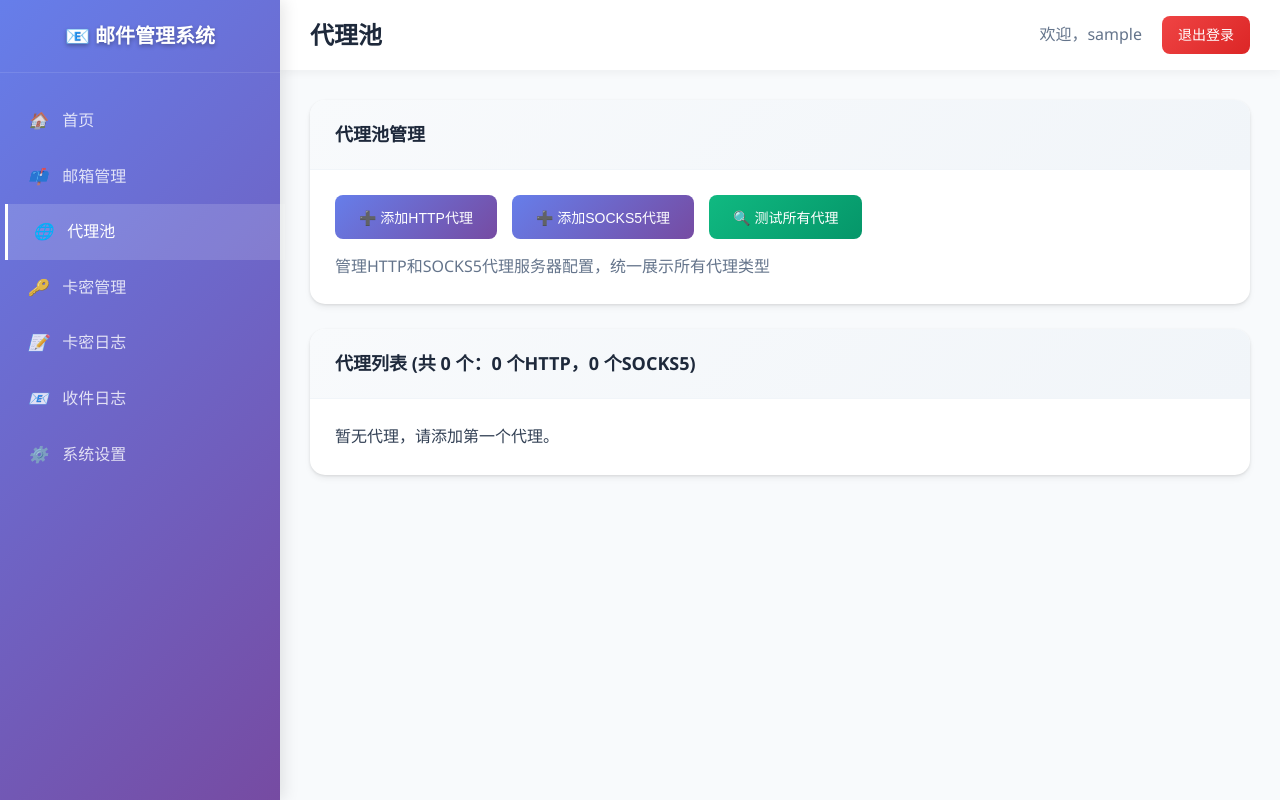
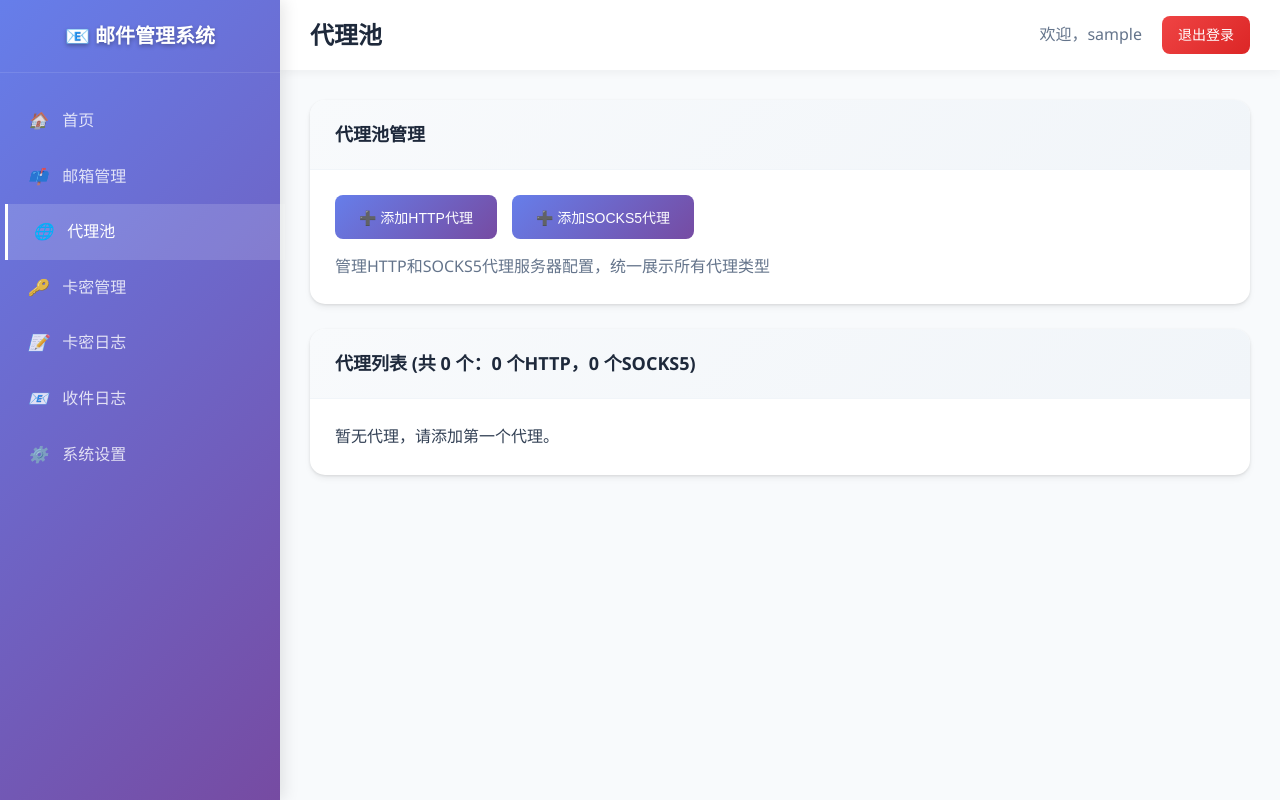
Before and after one commit to doul676/9.10, a PHP site: page /admin/daili.php in a window 1280 px wide. Run offline with PHP 8.4, Linux system fonts and the light colour scheme; the visitor is signed in with stand-in values (Sample User, id 1).

Commit message:
Fix proxy pool page: remove test all proxies and add page refresh after test
Co-authored-by: douliu6767 <152276692+douliu6767@users.noreply.github.com>

```diff
--- a/admin/daili.php
+++ b/admin/daili.php
@@ -835,9 +835,6 @@ $socks5Proxies = array_filter($allProxies, function($proxy) { return $proxy['pro
                         <button type="button" class="btn" onclick="openAddModal('socks5')">
                             ➕ 添加SOCKS5代理
                         </button>
-                        <button type="button" class="btn btn-success" onclick="testAllProxies()">
-                            🔍 测试所有代理
-                        </button>
                     </div>
                     <p style="margin-top: 15px; color: #64748b;">管理HTTP和SOCKS5代理服务器配置，统一展示所有代理类型</p>
                 </div>
@@ -1149,8 +1146,16 @@ $socks5Proxies = array_filter($allProxies, function($proxy) { return $proxy['pro
             .then(result => {
                 if (result.success) {
                     showToast(result.message, 'success', 5000);
+                    // 刷新页面以显示更新后的测试结果
+                    setTimeout(() => {
+                        window.location.reload();
+                    }, 2000);
                 } else {
                     showToast(result.message, 'error', 8000);
+                    // 即使测试失败也要刷新页面以显示更新后的失败计数
+                    setTimeout(() => {
+                        window.location.reload();
+                    }, 3000);
                 }
             })
             .catch(error => {
@@ -1171,16 +1176,7 @@ $socks5Proxies = array_filter($allProxies, function($proxy) { return $proxy['pro
             });
         }
 
-        // Test all proxies
-        function testAllProxies() {
-            showToast('开始测试所有代理...', 'info');
 
-            // This would be implemented as a batch operation
-            // For now, just show a placeholder
-            setTimeout(() => {
-                showToast('批量测试功能正在开发中', 'info');
-            }, 1000);
-        }
 
         // Delete proxy with confirmation
         function deleteProxy(proxyType, proxyId) {
```
